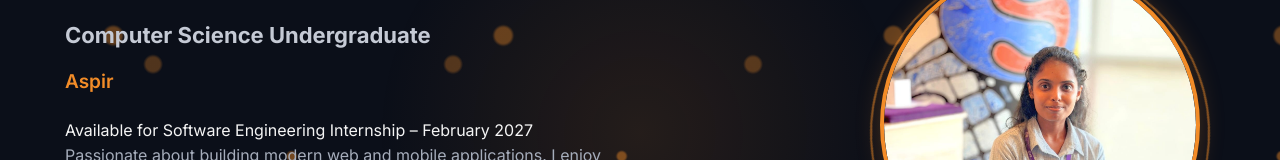
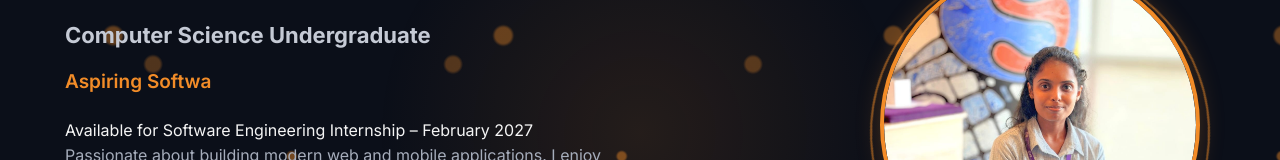
Before and after one commit to CharuniLiyanage/charuni-portfolio, a React (Vite) app in the folder charuni-portfolio/: page / in a window 1280 px wide. Shown: the part 268-428 px from the top of the page. Built offline with nearby package versions, Linux system fonts and the light colour scheme.

Commit message:
Update hero

```diff
--- a/charuni-portfolio/src/components/Hero.jsx
+++ b/charuni-portfolio/src/components/Hero.jsx
@@ -11,7 +11,7 @@ import {
 
 function Hero() {
   const titles = [
-    "Aspiring Software Engineer Intern",
+    "Aspiring Software Engineer",
   ];
 
   const [displayText, setDisplayText] = useState("");
```
